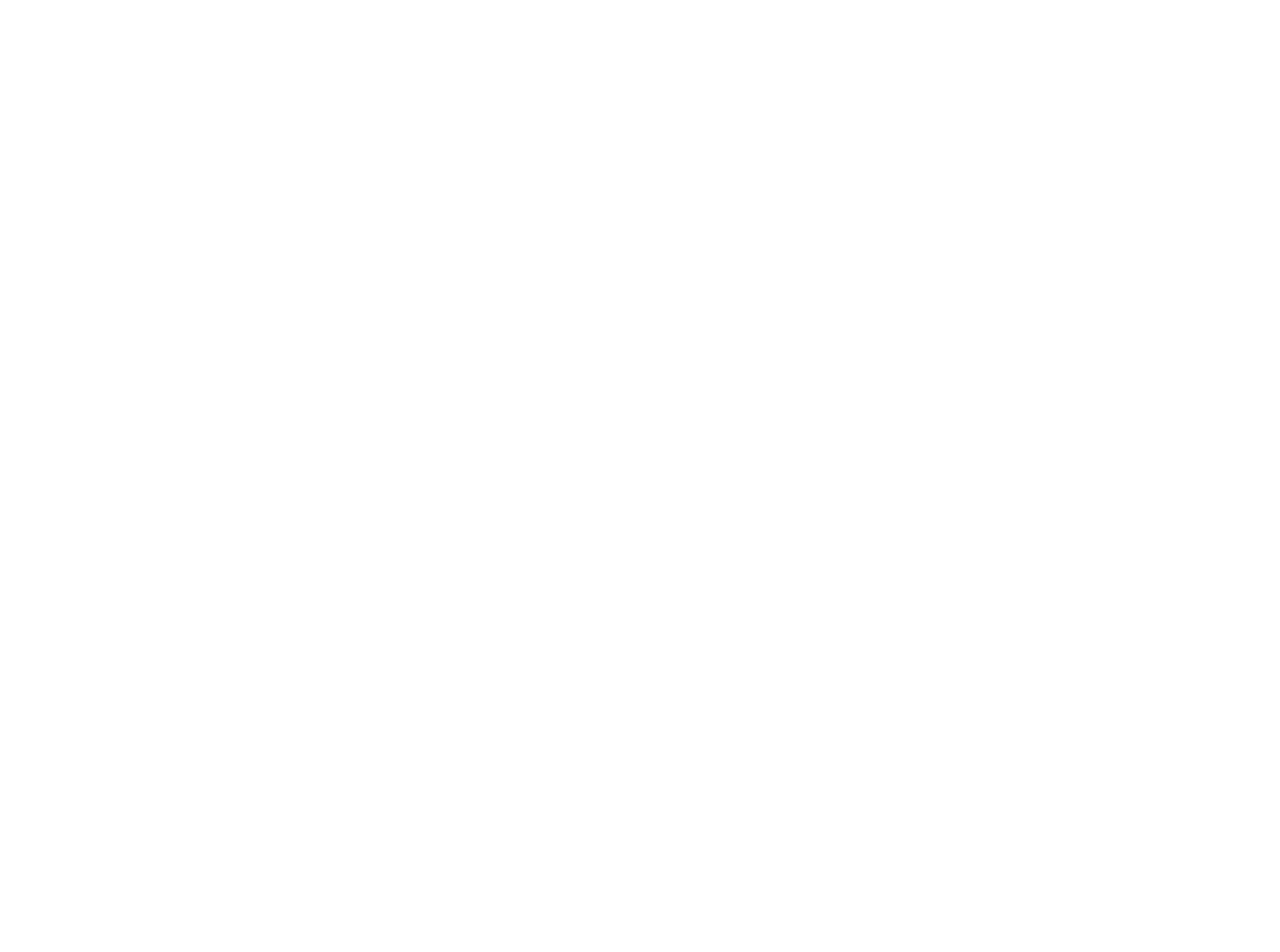
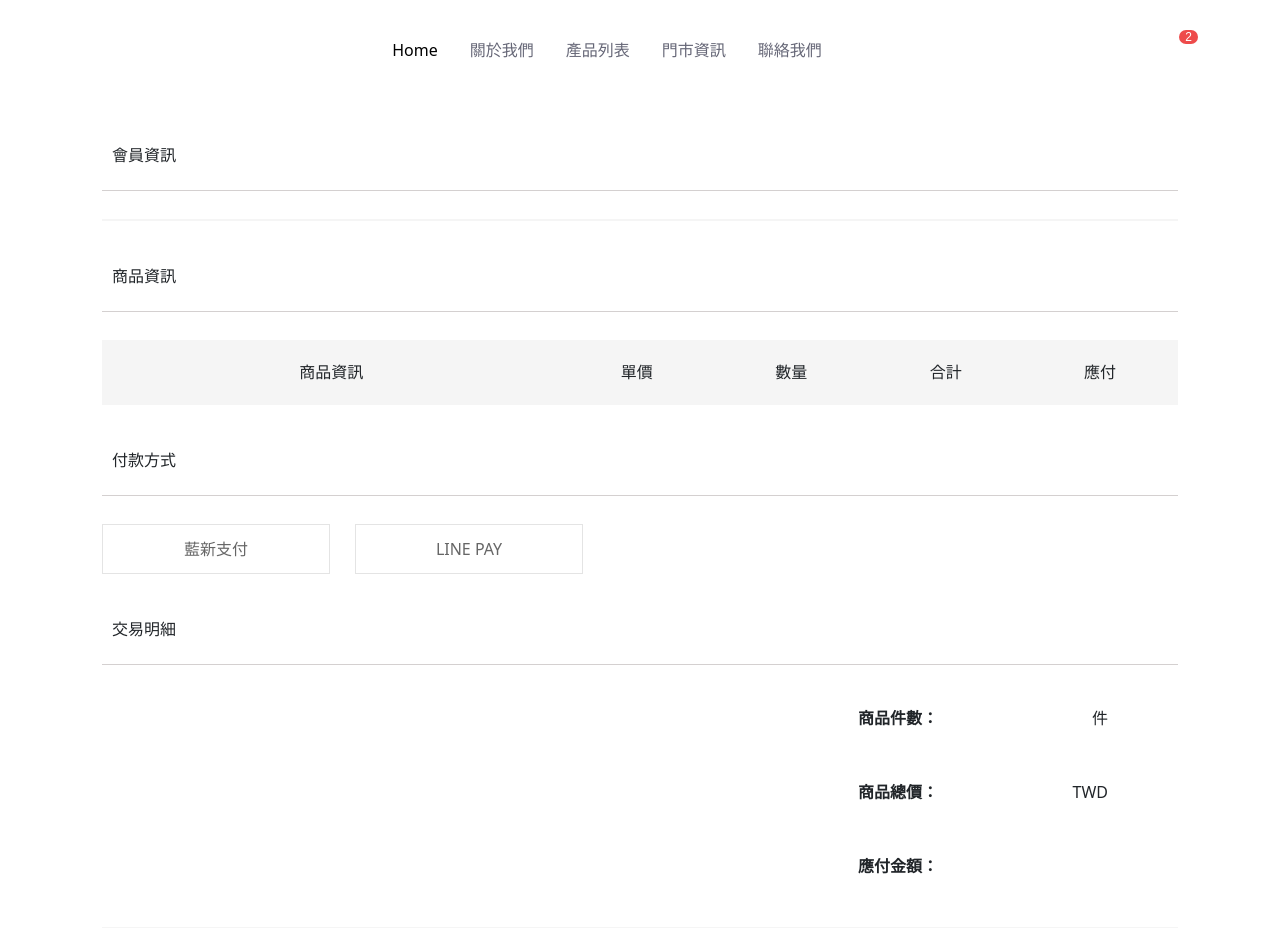
Before and after one commit to yangmxtim/TravelWebsite3, a Vue app: page /checkout in a window 1280 px wide. Before the commit this address had no page. Shown: the top 952 px of the page. Before the commit the page ends 800 px from the top, so only its background shows below. Built offline with nearby package versions, Linux system fonts and the light colour scheme; a small style sheet from the web is missing.

Commit message:
新增結帳頁

```diff
--- a/src/router/index.js
+++ b/src/router/index.js
@@ -7,6 +7,7 @@
 import Category from '@/views/Category/Category.vue'
 import Home from '@/views/Home/Home.vue'
 import CartList from '@/views/CartList/CartList.vue'
+import Checkout from '@/views/Checkout/checkout.vue'
 
 const router = createRouter({
   history: createWebHistory(import.meta.env.BASE_URL),
@@ -31,6 +32,10 @@
         {
           path:'cartlist',
           component: CartList
+        },
+        {
+          path:'checkout',
+          component: Checkout
         }
       ]
     },
--- a/src/views/CartList/CartList.vue
+++ b/src/views/CartList/CartList.vue
@@ -12,11 +12,11 @@
               <th width="120">
                 <el-checkbox/>
               </th>
-              <th width="400">商品信息</th>
-              <th width="220">单价</th>
-              <th width="180">数量</th>
-              <th width="180">小计</th>
-              <th width="140">操作</th>
+              <th width="400">購買商品</th>
+              <th width="220">單價</th>
+              <th width="180">數量</th>
+              <th width="180">合計</th>
+              <th width="140">刪除</th>
             </tr>
           </thead>
           <!-- 商品列表 -->
@@ -46,7 +46,7 @@
               </td>
               <td class="tc">
                 <p>
-                  <el-popconfirm title="确认删除吗?" confirm-button-text="确认" cancel-button-text="取消" @confirm="">
+                  <el-popconfirm title="確定刪除嗎?" confirm-button-text="確定" cancel-button-text="取消" @confirm="">
                     <template #reference>
                       <a href="javascript:;">删除</a>
                     </template>
@@ -57,8 +57,8 @@
             <tr v-if="cartList.length === 0">
               <td colspan="6">
                 <div class="cart-none">
-                  <el-empty description="购物车列表为空">
-                    <el-button type="primary">随便逛逛</el-button>
+                  <el-empty description="購物車目前沒商品">
+                    <el-button type="primary">來去逛逛</el-button>
                   </el-empty>
                 </div>
               </td>
@@ -70,18 +70,18 @@
       <!-- 操作栏 -->
       <div class="action">
         <div class="batch">
-          共 10 件商品，已选择 2 件，商品合计：
-          <span class="red">¥ 200.00 </span>
+          共 10 件商品，已選擇 2 件，價格合計：
+          <span class="red">TWD 200.00 </span>
         </div>
         <div class="total">
-          <el-button size="large" type="primary" >下单结算</el-button>
+          <el-button size="large" type="primary" @click="$router.push('/checkout')">前往結帳</el-button>
         </div>
       </div>
     </div>
   </div>
 </template>
 
-<style >
+<style scoped>
 .xtx-cart-page {
   margin-top: 20px;
 
@@ -130,6 +130,7 @@
 
   a {
     color: #e94242;
+    text-decoration: none; /* 新增這行以移除超連結的底線 */
   }
 
   .xtx-numbox {
@@ -137,6 +138,7 @@
     width: 120px;
   }
 }
+
 
   .red {
     color: #e94242;
--- /dev/null
+++ b/src/views/Checkout/checkout.vue
@@ -0,0 +1,300 @@
+<script setup>
+const checkInfo = {}  // 订单对象
+const curAddress = {}  // 地址对象
+
+</script>
+
+<template>
+  <div class="xtx-pay-checkout-page">
+    <div class="container">
+      <div class="wrapper">
+        <!-- 會員資訊 -->
+        <h3 class="box-title">會員資訊</h3>
+        <div class="box-body">
+          <div class="address">
+
+
+          </div>
+        </div>
+        <!-- 商品信息 -->
+        <h3 class="box-title">商品資訊</h3>
+        <div class="box-body">
+          <table class="goods">
+            <thead>
+              <tr>
+                <th width="520">商品資訊</th>
+                <th width="170">單價</th>
+                <th width="170">數量</th>
+                <th width="170">合計</th>
+                <th width="170">應付</th>
+              </tr>
+            </thead>
+            <tbody>
+              <tr v-for="i in checkInfo.goods" :key="i.id">
+                <td>
+                  <a href="javascript:;" class="info">
+                    <img :src="i.picture" alt="">
+                    <div class="right">
+                      <p>{{ i.name }}</p>
+                      <p>{{ i.attrsText }}</p>
+                    </div>
+                  </a>
+                </td>
+                <td>&yen;{{ i.price }}</td>
+                <td>{{ i.price }}</td>
+                <td>&yen;{{ i.totalPrice }}</td>
+                <td>&yen;{{ i.totalPayPrice }}</td>
+              </tr>
+            </tbody>
+          </table>
+        </div>
+
+        <!-- 付款方式 -->
+        <h3 class="box-title">付款方式</h3>
+        <div class="box-body">
+          <a class="my-btn " href="javascript:;">藍新支付</a>
+          <a class="my-btn" href="javascript:;">LINE PAY</a>
+
+        </div>
+        <!-- 金额明细 -->
+        <h3 class="box-title">交易明細</h3>
+        <div class="box-body">
+          <div class="total">
+            <dl>
+              <dt>商品件數：</dt>
+              <dd>{{ checkInfo.summary?.goodsCount }}件</dd>
+            </dl>
+            <dl>
+              <dt>商品總價：</dt>
+              <dd>TWD{{ checkInfo.summary?.totalPrice.toFixed(2) }}</dd>
+            </dl>
+
+            <dl>
+              <dt>應付金額：</dt>
+              <dd class="price">{{ checkInfo.summary?.totalPayPrice.toFixed(2) }}</dd>
+            </dl>
+          </div>
+        </div>
+        <!-- 提交订单 -->
+        <div class="submit">
+          <el-button type="primary" size="large" >確認下單</el-button>
+        </div>
+      </div>
+    </div>
+  </div>
+</template>
+
+<style scoped>
+.xtx-pay-checkout-page {
+  margin-top: 20px;
+
+  .wrapper {
+    background: #fff;
+    padding: 0 20px;
+
+    .box-title {
+      font-size: 16px;
+      font-weight: normal;
+      padding-left: 10px;
+      line-height: 70px;
+      border-bottom: 1px solid #d4d0d0;
+    }
+
+    .box-body {
+      padding: 20px 0;
+    }
+  }
+}
+
+.address {
+  border: 1px solid #f5f5f5;
+  display: flex;
+  align-items: center;
+
+  .text {
+    flex: 1;
+    min-height: 90px;
+    display: flex;
+    align-items: center;
+
+    .none {
+      line-height: 90px;
+      color: #999;
+      text-align: center;
+      width: 100%;
+    }
+
+    >ul {
+      flex: 1;
+      padding: 20px;
+
+      li {
+        line-height: 30px;
+
+        span {
+          color: #999;
+          margin-right: 5px;
+
+          >i {
+            width: 0.5em;
+            display: inline-block;
+          }
+        }
+      }
+    }
+
+    >a {
+      color: #999;
+      width: 160px;
+      text-align: center;
+      height: 90px;
+      line-height: 90px;
+      border-right: 1px solid #f5f5f5;
+    }
+  }
+
+  .action {
+    width: 420px;
+    text-align: center;
+
+    .btn {
+      width: 140px;
+      height: 46px;
+      line-height: 44px;
+      font-size: 14px;
+
+      &:first-child {
+        margin-right: 10px;
+      }
+    }
+  }
+}
+
+.goods {
+  width: 100%;
+  border-collapse: collapse;
+  border-spacing: 0;
+
+  .info {
+    display: flex;
+    text-align: left;
+
+    img {
+      width: 70px;
+      height: 70px;
+      margin-right: 20px;
+    }
+
+    .right {
+      line-height: 24px;
+
+      p {
+        &:last-child {
+          color: #999;
+        }
+      }
+    }
+  }
+
+  tr {
+    th {
+      background: #f5f5f5;
+      font-weight: normal;
+    }
+
+    td,
+    th {
+      text-align: center;
+      padding: 20px;
+      border-bottom: 1px solid #f5f5f5;
+
+      &:first-child {
+        border-left: 1px solid #f5f5f5;
+      }
+
+      &:last-child {
+        border-right: 1px solid #f5f5f5;
+      }
+    }
+  }
+}
+
+.my-btn {
+  width: 228px;
+  height: 50px;
+  border: 1px solid #e4e4e4;
+  text-align: center;
+  line-height: 48px;
+  margin-right: 25px;
+  color: #666666;
+  display: inline-block;
+  text-decoration: none; /* 刪除超連結底線 */
+
+  &:hover {
+    border-color:#83c4f8;
+  }
+}
+
+
+.total {
+  dl {
+    display: flex;
+    justify-content: flex-end;
+    line-height: 50px;
+
+    dt {
+      i {
+        display: inline-block;
+        width: 2em;
+      }
+    }
+
+    dd {
+      width: 240px;
+      text-align: right;
+      padding-right: 70px;
+
+      &.price {
+        font-size: 20px;
+        color: #999;
+      }
+    }
+  }
+}
+
+.submit {
+  text-align: right;
+  padding: 60px;
+  border-top: 1px solid #f5f5f5;
+}
+
+.addressWrapper {
+  max-height: 500px;
+  overflow-y: auto;
+}
+
+.text {
+  flex: 1;
+  min-height: 90px;
+  display: flex;
+  align-items: center;
+
+  &.item {
+    border: 1px solid #f5f5f5;
+    margin-bottom: 10px;
+    cursor: pointer;
+
+    &.active,
+    &:hover {
+      border-color: #999;
+      background: lighten(#999, 50%);
+    }
+
+    >ul {
+      padding: 10px;
+      font-size: 14px;
+      line-height: 30px;
+    }
+  }
+}
+</style>
--- a/src/views/Layout/components/HeaderCart.vue
+++ b/src/views/Layout/components/HeaderCart.vue
@@ -30,16 +30,16 @@
       </div>
       <div class="foot">
         <div class="total">
-          <p>共 10 件商品</p>
-          <p>&yen; 100.00 </p>
+          <p style="margin-bottom: 5px;">共 10 件商品</p>
+          <p>TWD$ 100.00 </p>
         </div>
-        <el-button size="large" type="primary" >去购物车结算</el-button>
+        <el-button size="large" type="primary" @click="$router.push('/cartlist')" >前往購物車</el-button>
       </div>
     </div>
 </div>
 </template>
 
-<style >
+<style scoped >
 .cart {
   width: 50px;
   position: relative;
@@ -122,8 +122,8 @@
 
         p {
           &:last-child {
-            font-size: 18px;
-            color: #ee4b4b;
+            font-size: 16px;
+            color: #f76c6c;
           }
         }
       }
```
Lines whose indentation alone changed are shown as unchanged.
